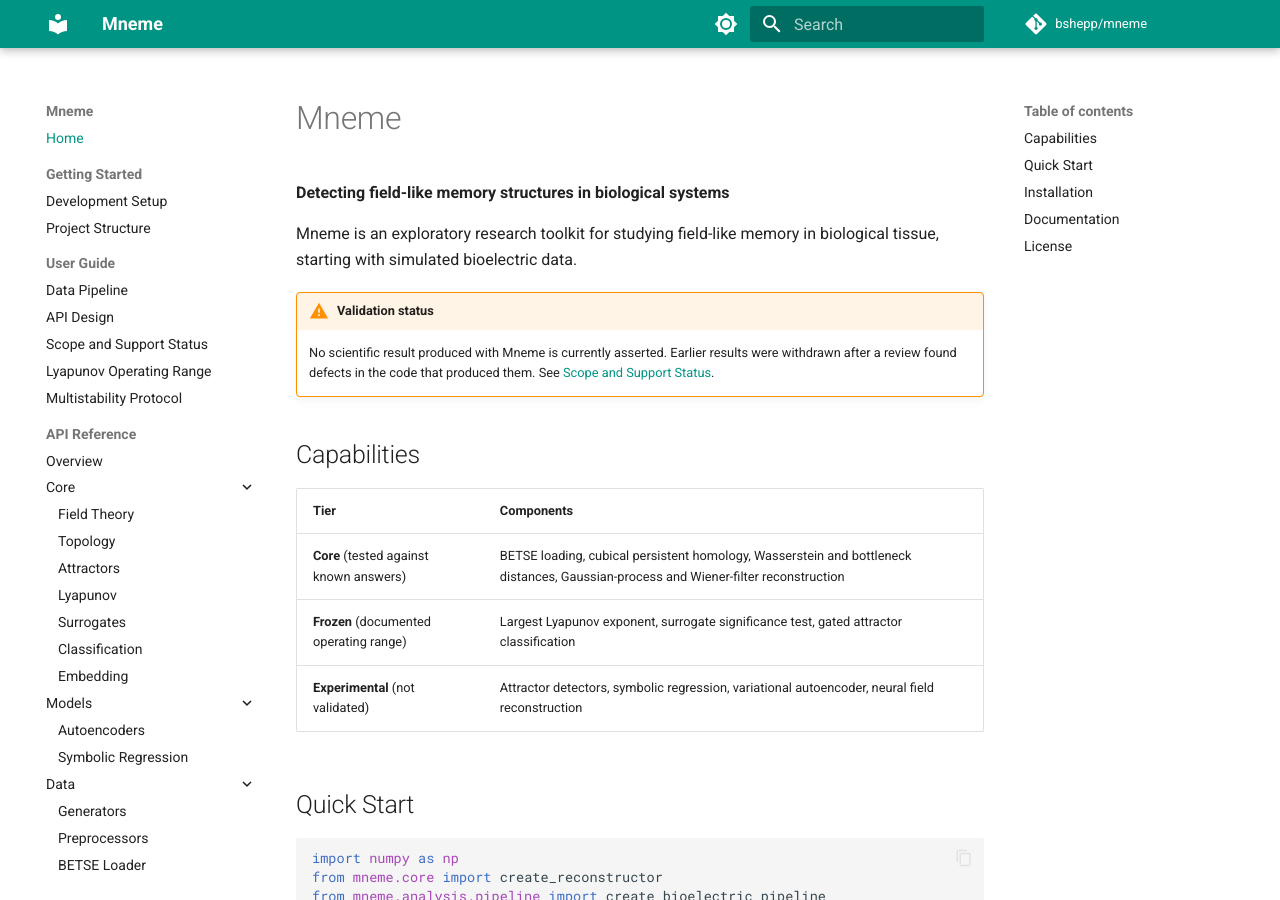
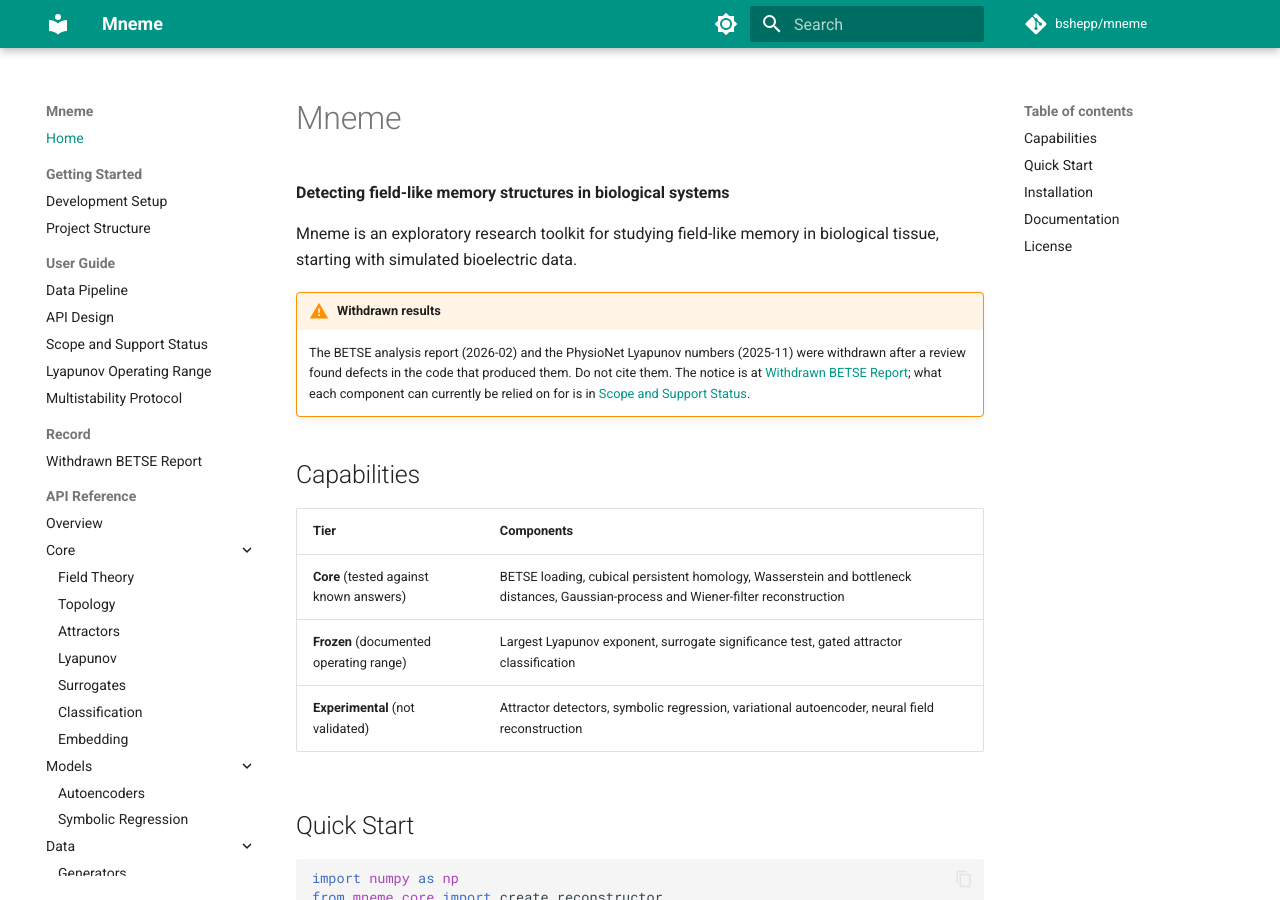
Before and after one commit to bshepp/mneme, an MkDocs documentation site: the page built from docs/index.md, in a window 1280 px wide and 900 px high. Built offline with MkDocs 1.6.1 and Material for MkDocs 9.7.7, drawn with Linux system fonts in a browser that asks for light colours; comment, search, counter and statistics services are not loaded.

Commit message:
docs: make the withdrawn results easy to find
README gets a 'Withdrawn results' section naming both withdrawn results,
when and why; the withdrawal notice returns to the site navigation under
'Record'; the docs index warning links to it.

Co-Authored-By: Claude Fable 5.1 <noreply@anthropic.com>
Claude-Session: https://claude.ai/code/session_01PPeuxmAc47j5SKMb65CMRT

```diff
--- a/docs/index.md
+++ b/docs/index.md
@@ -4,8 +4,8 @@
 
 Mneme is an exploratory research toolkit for studying field-like memory in biological tissue, starting with simulated bioelectric data.
 
-!!! warning "Validation status"
-    No scientific result produced with Mneme is currently asserted. Earlier results were withdrawn after a review found defects in the code that produced them. See [Scope and Support Status](SCOPE.md).
+!!! warning "Withdrawn results"
+    The BETSE analysis report (2026-02) and the PhysioNet Lyapunov numbers (2025-11) were withdrawn after a review found defects in the code that produced them. Do not cite them. The notice is at [Withdrawn BETSE Report](BETSE_ANALYSIS_REPORT.md); what each component can currently be relied on for is in [Scope and Support Status](SCOPE.md).
 
 ## Capabilities
 
--- a/mkdocs.yml
+++ b/mkdocs.yml
@@ -69,6 +69,8 @@ nav:
     - Scope and Support Status: SCOPE.md
     - Lyapunov Operating Range: LYAPUNOV_OPERATING_RANGE.md
     - Multistability Protocol: MULTISTABILITY_PROTOCOL.md
+  - Record:
+    - Withdrawn BETSE Report: BETSE_ANALYSIS_REPORT.md
   - API Reference:
     - Overview: api/index.md
     - Core:
```
Also changed, not shown: README.md (+12 -1 lines), docs/BETSE_ANALYSIS_REPORT.md (+1 -1 lines).
